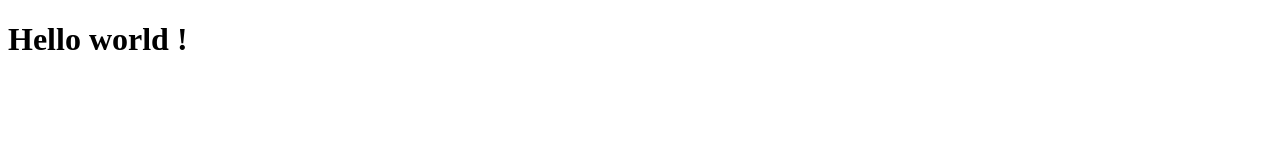
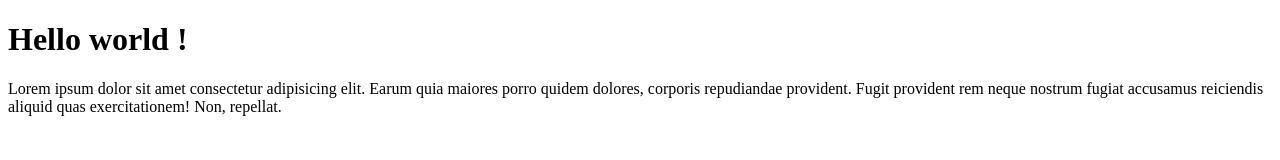
Before and after one commit to ardyansyahnurs/wpu-git-test, a plain HTML site: page index.html in a window 1280 px wide. Drawn offline with Linux system fonts and the light colour scheme.

Commit message:
menambahkan lorem

```diff
--- a/index.html
+++ b/index.html
@@ -10,6 +10,9 @@
 
 <body>
     <h1>Hello world !</h1>
+    <p>Lorem ipsum dolor sit amet consectetur adipisicing elit. Earum quia maiores porro quidem dolores, corporis
+        repudiandae provident. Fugit provident rem neque nostrum fugiat accusamus reiciendis aliquid quas
+        exercitationem! Non, repellat.</p>
 </body>
 
 </html>
```
